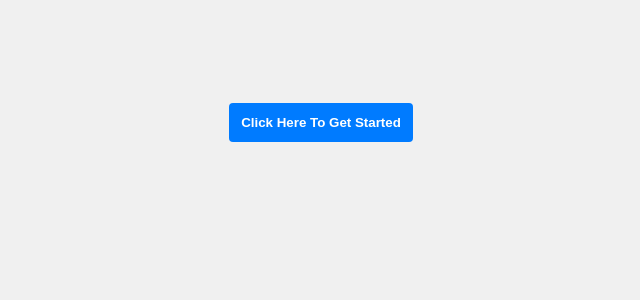
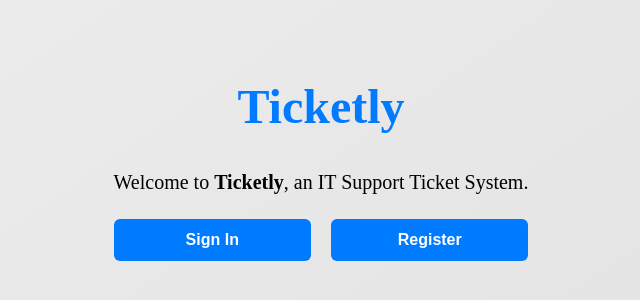
Before and after one commit to elyasalsaffar/ticketly-frontend, a React (Vite) app: page / in a window 1280 px wide. Shown: the part 278-578 px from the top of the page, without its empty margins (319-959 px from the left). Built offline with nearby package versions, Linux system fonts and the light colour scheme.

Commit message:
finalizing pages

```diff
--- a/src/App.css
+++ b/src/App.css
@@ -20,7 +20,7 @@ p {
   flex-direction: column;
   align-items: center;
   justify-content: center;
-  min-height: 100vh;
+  height: 100vh;
 }
 
 .auth-form {
@@ -337,6 +337,15 @@ input {
   box-shadow: 0 2px 6px rgba(0, 0, 0, 0.1);
 }
 
+.ticket-details-admin {
+  max-width: 600px;
+  margin: 30px auto 0 auto;
+  padding: 20px;
+  background: white;
+  border-radius: 8px;
+  box-shadow: 0 2px 6px rgba(0, 0, 0, 0.1);
+}
+
 .ticket-details p {
   font-family: Arial, sans-serif;
   font-weight: normal;
@@ -436,7 +445,8 @@ input {
 }
 
 .ticket-details {
-  margin-left: 200px;
+  margin-left: 250px;
+  margin-right: 30px;
   padding: 30px;
   background: white;
   border-radius: 8px;
@@ -469,3 +479,84 @@ input {
 .back-link:hover {
   text-decoration: underline;
 }
+
+.page-wrapper {
+  min-height: 100vh;
+  display: flex;
+  justify-content: center;
+  align-items: center;
+  background: linear-gradient(to bottom right, #f4f4f4, #e8e8e8);
+  padding: 2rem;
+}
+
+.card.auth-form {
+  width: 100%;
+  max-width: 400px;
+  background-color: #fff;
+  padding: 2rem;
+  border-radius: 12px;
+  box-shadow: 0 2px 10px rgba(0, 0, 0, 0.08);
+}
+
+.card {
+  background: #fff;
+  padding: 40px 30px;
+  border-radius: 12px;
+  box-shadow: 0 4px 12px rgba(0, 0, 0, 0.1);
+  width: 100%;
+  max-width: 500px;
+  text-align: center;
+}
+
+.card h1,
+.card h2 {
+  font-size: 24px;
+  margin-bottom: 20px;
+  color: #333;
+}
+
+.home-page {
+  height: 100vh;
+  display: flex;
+  flex-direction: column;
+  align-items: center;
+  justify-content: center;
+  background: linear-gradient(to bottom right, #f0f0f0, #e0e0e0);
+  padding: 2rem;
+  text-align: center;
+}
+
+.home-title {
+  font-size: 48px;
+  color: #007bff;
+  margin-bottom: 20px;
+}
+
+.home-intro h2 {
+  font-size: 20px;
+  font-weight: 500;
+  margin-bottom: 25px;
+  max-width: 500px;
+}
+
+.home-buttons {
+  display: flex;
+  gap: 20px;
+  justify-content: center;
+}
+
+.home-buttons button {
+  padding: 12px 24px;
+  font-size: 16px;
+  font-weight: bold;
+  background-color: #007bff;
+  border: none;
+  color: white;
+  border-radius: 6px;
+  cursor: pointer;
+  transition: background-color 0.3s ease;
+}
+
+.home-buttons button:hover {
+  background-color: #0056b3;
+}
--- a/src/App.jsx
+++ b/src/App.jsx
@@ -8,6 +8,7 @@ import Ticketing from './pages/Ticketing'
 import Profile from './pages/Profile'
 import { CheckSession } from './services/Auth'
 import { useEffect } from 'react'
+import { useLocation } from 'react-router'
 import SidebarNav from './components/SidebarNav'
 import './App.css'
 import UserManagement from './pages/UserManagement'
@@ -20,6 +21,9 @@ import TicketDetails from './pages/TicketDetails'
 const App = () => {
 
   const [user, setUser] = useState(null)
+
+  const location = useLocation()
+  const hideSidebar = location.pathname === '/signin' || location.pathname === '/register'
 
   const handleLogOut = () => {
     setUser(null)
@@ -45,7 +49,8 @@ const App = () => {
 
   return (
     <>
-      {user && <SidebarNav user={user} handleLogOut={handleLogOut} />}
+      {user && !hideSidebar && <SidebarNav user={user} handleLogOut={handleLogOut} />}
+      <div className={`main-wrapper ${user && !hideSidebar ? 'with-sidebar' : 'full-page'}`}>
       <main>
         <Routes>
           <Route path="/" element={<Home user={user} />} />
@@ -61,6 +66,7 @@ const App = () => {
           <Route path="/tickets/:id" element={<TicketDetails />} />
         </Routes>
       </main>
+      </div>
     </>
   )
 }
--- a/src/pages/AdminTicketList.jsx
+++ b/src/pages/AdminTicketList.jsx
@@ -127,7 +127,7 @@ const AdminTicketList = () => {
             </table>
           )}
             {selectedTicket && (
-                <div className="ticket-details">
+                <div className="ticket-details-admin">
                     <h3>Ticket Details</h3>
                     <p><strong>Title:</strong> {selectedTicket.title}</p>
                     <p><strong>Description:</strong> {selectedTicket.description}</p>
--- a/src/pages/Home.jsx
+++ b/src/pages/Home.jsx
@@ -4,15 +4,18 @@ const Home = ({ user }) => {
   let navigate = useNavigate()
 
   return (
-    <div className="col home">
+    <div className="col home-page">
+        <h1 className='home-title'>Ticketly</h1>
     {!user ? (
-      <section>
-        <button onClick={() => navigate('/register')}>
-          Click Here To Get Started
-        </button>
+      <section className='home-intro'>
+        <h2>Welcome to <strong>Ticketly</strong>, an IT Support Ticket System.</h2>
+        <div className='home-buttons'>
+            <button onClick={() => navigate('/signin')}>Sign In</button>
+            <button onClick={() => navigate('/register')}>Register</button>
+        </div>
       </section>
     ) : (
-        <section>
+        <section className='home-intro'>
             <h2>Welcome back!</h2>
             <p>Use the sidebar to navigate.</p>
         </section>
--- a/src/pages/Register.jsx
+++ b/src/pages/Register.jsx
@@ -84,8 +84,9 @@ const Register = () => {
   }
 
   return (
-    <div className="col register">
-      <form className='auth-form' onSubmit={handleSubmit}>
+    <div className="page-wrapper">
+      <form className='card auth-form' onSubmit={handleSubmit}>
+        <h2>Create an Account</h2>
         {apiError && <p style={{ color: 'red' }}>{apiError}</p>}
 
         <div className="input-wrapper">
@@ -116,7 +117,6 @@ const Register = () => {
             onChange={handleChange}
             id="email"
             type="email"
-            placeholder="example@example.com"
             value={formValues.email}
             required
             autoComplete="email"
--- a/src/pages/SignIn.jsx
+++ b/src/pages/SignIn.jsx
@@ -37,8 +37,9 @@ const SignIn = ({ setUser }) => {
   }
 
   return (
-    <div className="col signin">
-      <form className="col auth-form" onSubmit={handleSubmit}>
+    <div className="page-wrapper">
+      <form className="card auth-form" onSubmit={handleSubmit}>
+        <h2>Sign In to Continue</h2>
         {error && <p style={{ color: 'red' }}>{error}</p>}
 
         <div className="input-wrapper">
@@ -47,7 +48,6 @@ const SignIn = ({ setUser }) => {
             onChange={handleChange}
             id="email"
             type="email"
-            placeholder="example@example.com"
             value={formValues.email}
             required
             autoComplete="email"
--- a/src/pages/TicketDetails.jsx
+++ b/src/pages/TicketDetails.jsx
@@ -65,7 +65,7 @@ const TicketDetails = () => {
           </tr>
           <tr>
             <th>User</th>
-            <td>{ticket.user}</td>
+            <td>{ticket.user?.first} {ticket.user?.last}</td>
           </tr>
           <tr>
             <th>Department</th>
--- a/src/pages/Ticketing.jsx
+++ b/src/pages/Ticketing.jsx
@@ -1,9 +1,11 @@
 const Ticketing = () => {
 
     return (
-        <div className="col ticketing">
-            <h1>Welcome to the Ticketing System</h1>
-            <p>This is your dashboard to create or view IT tickets.</p>
+        <div className="page-wrapper" style={{ marginLeft: '220px' }}>
+            <div className="card">
+             <h1>Welcome to the Ticketing System</h1>
+             <p>This is your dashboard to create or view IT tickets.</p>
+            </div>
         </div>
     )
 }
```
